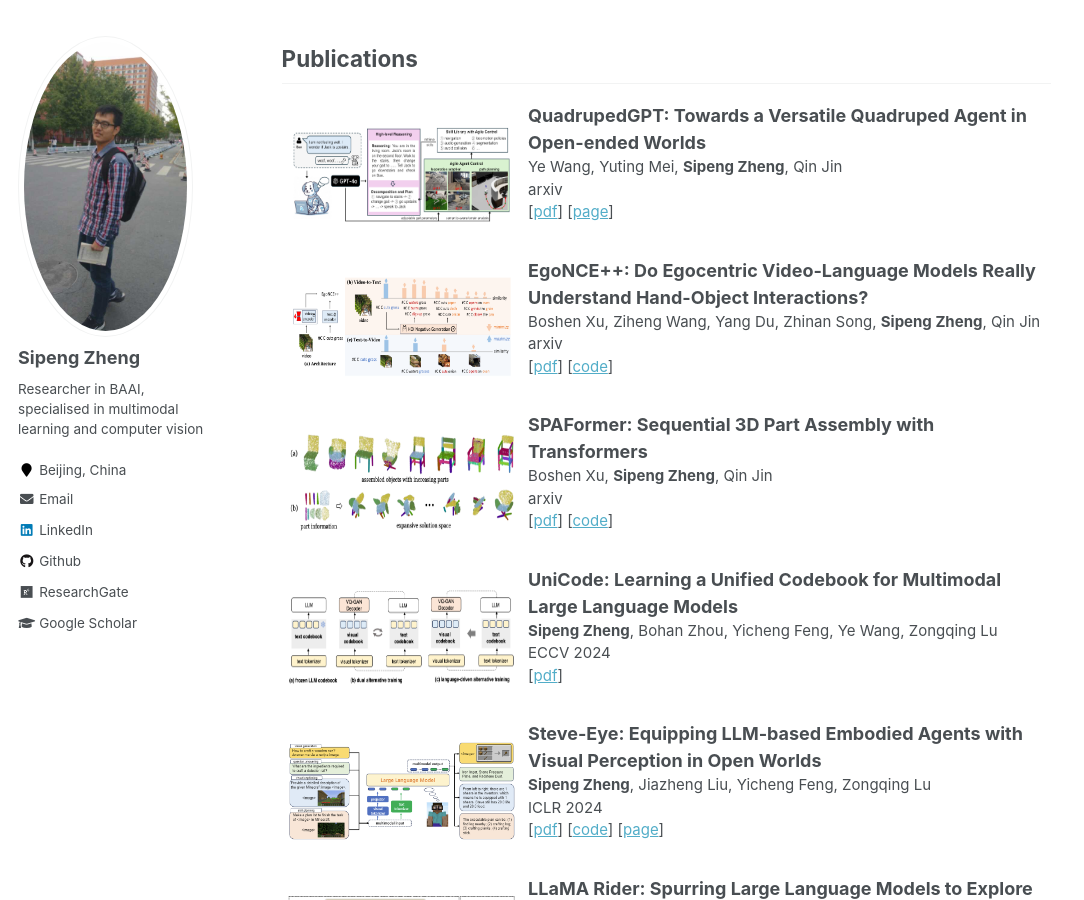
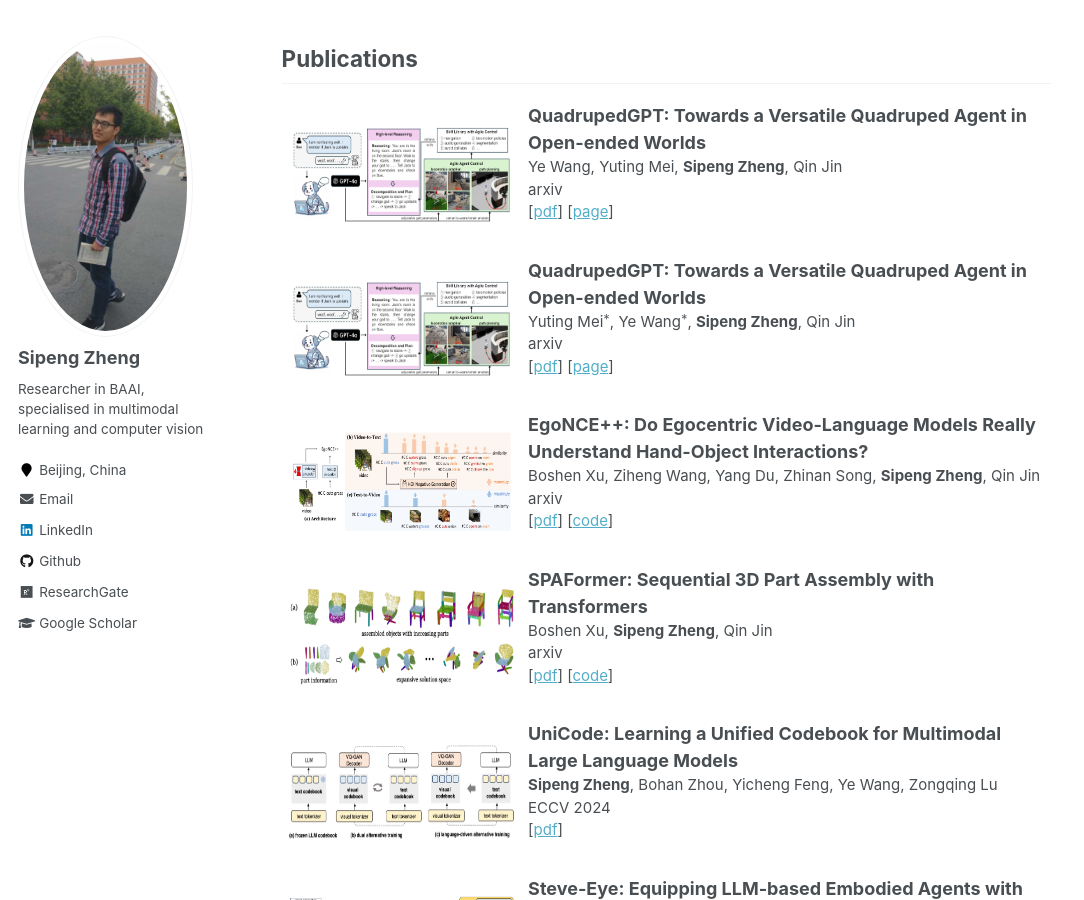
Before and after one commit to zhengsipeng/zhengsipeng.github.io, a Jekyll site: the page built from _pages/about.md, in a window 1280 px wide and 900 px high, scrolled down 1160 px. Shown: the whole window, without its empty margins (0-1084 px from the left). Built offline with Jekyll 4.4.1, drawn with Linux system fonts in a browser that asks for light colours; formulas are drawn with MathJax 3.

Commit message:
Update about.md

```diff
--- a/_pages/about.md
+++ b/_pages/about.md
@@ -48,6 +48,19 @@
   <td style="border: none;">
         <p style="font-size: 15px"><b style="font-size: 18px">QuadrupedGPT: Towards a Versatile Quadruped Agent in Open-ended Worlds</b><br>
         Ye Wang, Yuting Mei, <b>Sipeng Zheng</b>, Qin Jin<br>
+        arxiv<br>
+        [<a target="_blank" href="https://arxiv.org/pdf/2406.16578">pdf</a>]
+        [<a target="_blank" href="https://quadruped-hub.github.io/Quadruped-GPT/">page</a>]
+        </p>
+  </td>
+</tr>
+
+
+<tr style="border: none;">
+  <td style="border: none;"> <img src="./images/pubs/quargpt_24.png" style="height: 100px; width: 500px;"/></td>
+  <td style="border: none;">
+        <p style="font-size: 15px"><b style="font-size: 18px">QuadrupedGPT: Towards a Versatile Quadruped Agent in Open-ended Worlds</b><br>
+        Yuting Mei$^*$, Ye Wang$^*$, <b>Sipeng Zheng</b>, Qin Jin<br>
         arxiv<br>
         [<a target="_blank" href="https://arxiv.org/pdf/2406.16578">pdf</a>]
         [<a target="_blank" href="https://quadruped-hub.github.io/Quadruped-GPT/">page</a>]
```
